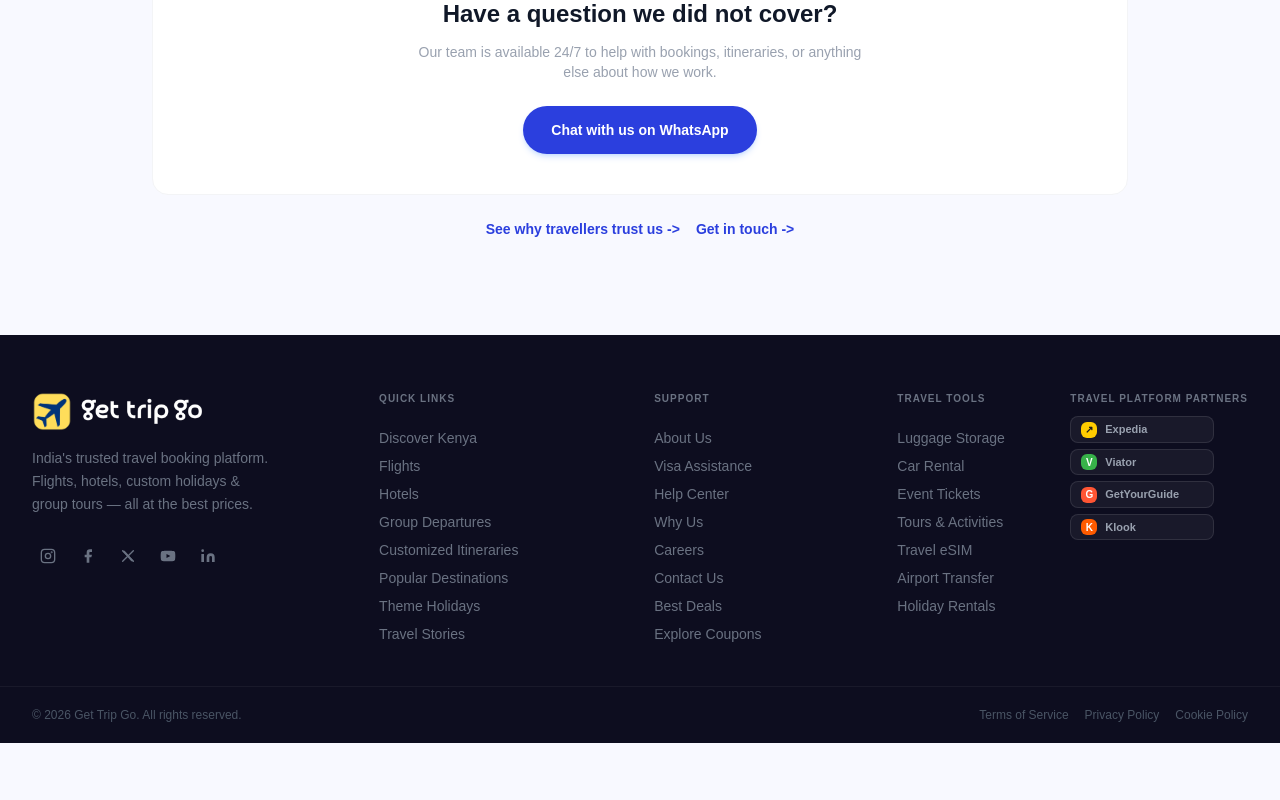
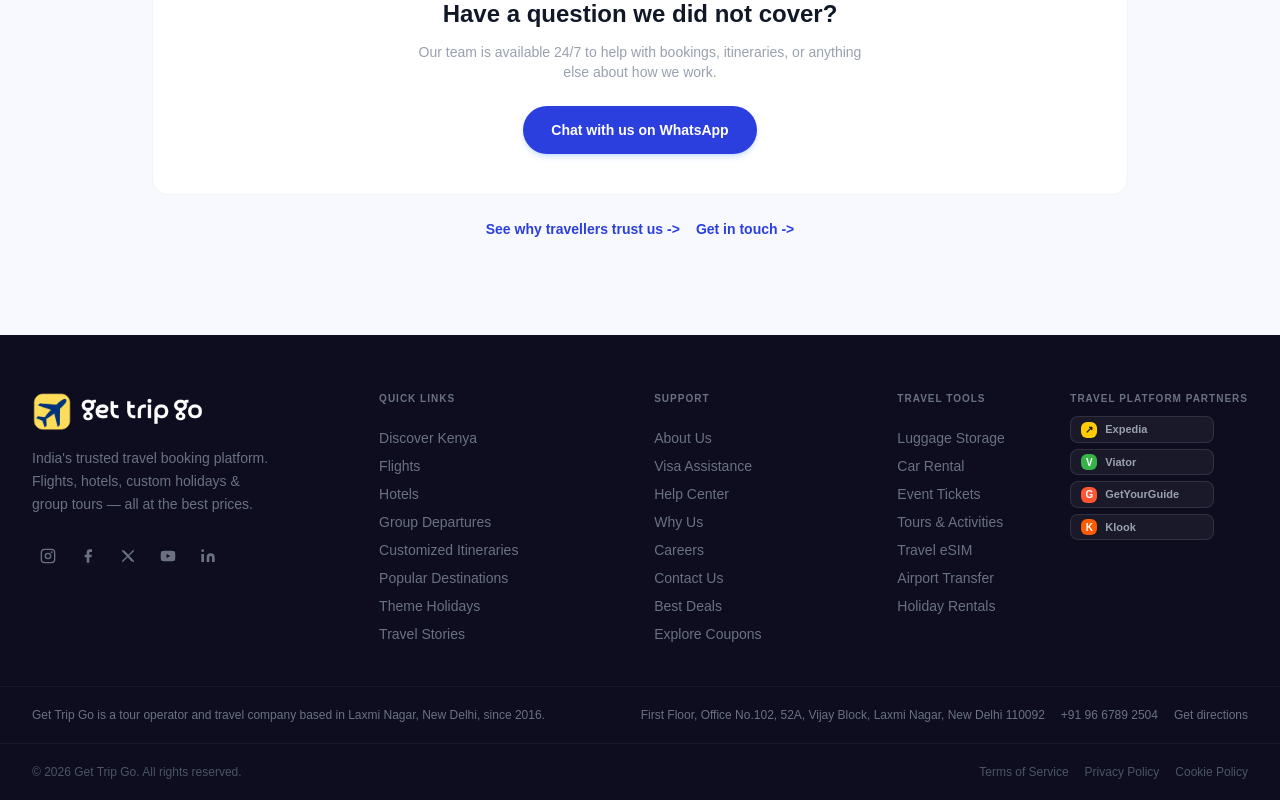
Before and after one commit to gettripgoofficial-ctrl/get-trip-go, a Next.js app: page /about in a window 1280 px wide. Shown: the part 3037-3837 px from the top of the page. Before the commit the page ends 3780 px from the top, so only its background shows below. Built offline with nearby package versions, Linux system fonts and the light colour scheme; no server answers.

Commit message:
Add local business info and directions to footer

```diff
--- a/components/Footer.tsx
+++ b/components/Footer.tsx
@@ -239,6 +239,20 @@ export default function Footer() {
         </div>
       </div>
 
+      {/* Local business info */}
+      <div className="border-t border-white/5">
+        <div className="max-w-7xl mx-auto px-4 sm:px-8 py-5 flex flex-col lg:flex-row lg:items-center lg:justify-between gap-3">
+          <p className="text-xs text-gray-500 max-w-xl">
+            Get Trip Go is a tour operator and travel company based in Laxmi Nagar, New Delhi, since 2016.
+          </p>
+          <address className="not-italic text-xs text-gray-500 flex flex-col sm:flex-row sm:flex-wrap sm:items-center gap-x-4 gap-y-1">
+            <span>First Floor, Office No.102, 52A, Vijay Block, Laxmi Nagar, New Delhi 110092</span>
+            <a href="tel:+919667892504" className="hover:text-white transition-colors">+91 96 6789 2504</a>
+            <a href="https://www.google.com/maps/dir/?api=1&destination=28.6350092,77.2829386" target="_blank" rel="noopener noreferrer" className="hover:text-white transition-colors">Get directions</a>
+          </address>
+        </div>
+      </div>
+
       {/* Bottom bar */}
       <div className="border-t border-white/5">
         <div className="max-w-7xl mx-auto px-4 sm:px-8 py-4 sm:py-5 flex flex-col sm:flex-row items-center justify-between gap-2">
```
